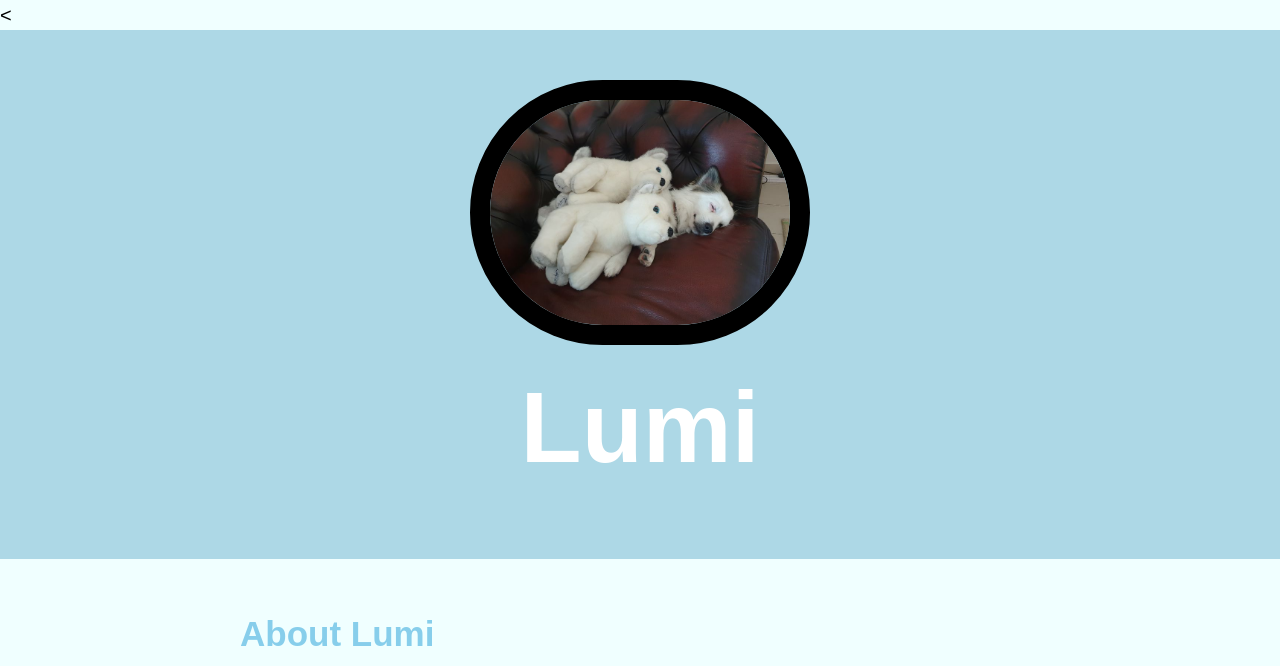
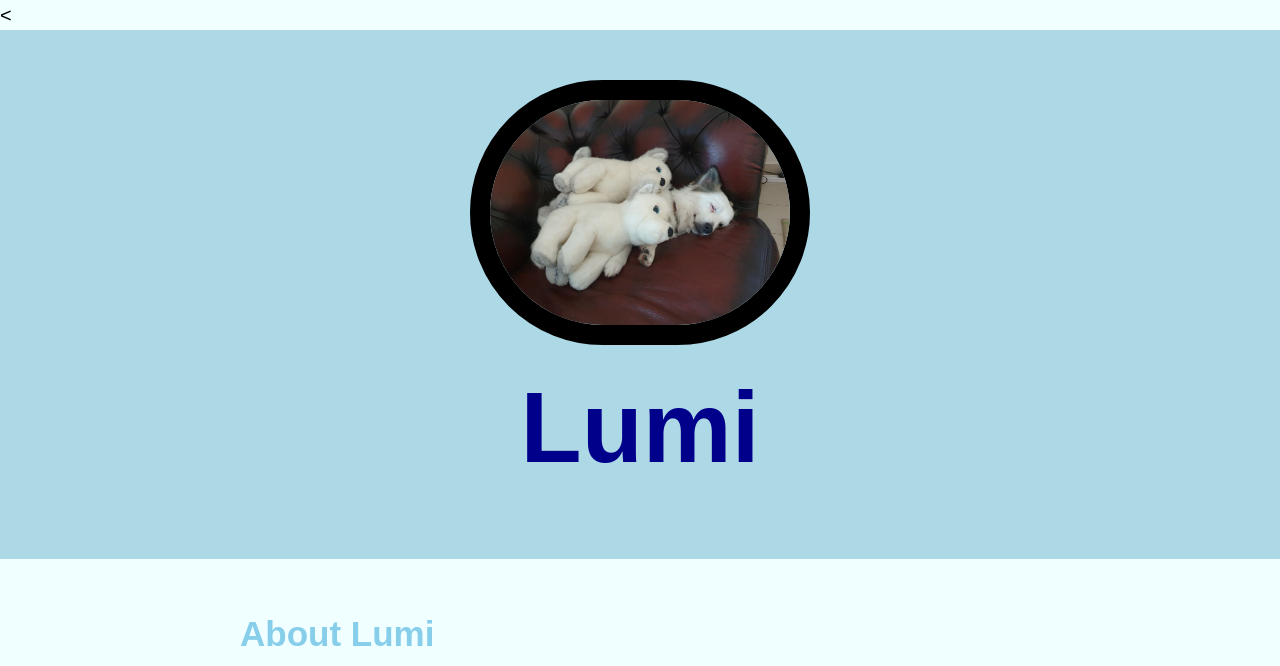
Before and after one commit to tonycrane11/Cartoon_hero, a plain HTML site: page index.html in a window 1280 px wide. Shown: the top 666 px of the page. Drawn offline with Linux system fonts and the light colour scheme; a web font is replaced by a local one.

Commit message:
Update lumi.css

```diff
--- a/css/lumi.css
+++ b/css/lumi.css
@@ -5,6 +5,8 @@ body{
 	font-size: 20px;
 	line-height: 30px;
 }
+/*header styles */
+
 header{
 	background-color: lightblue;
 	text-align: center;
@@ -18,7 +20,7 @@ h1,h2{
 
 
 header h1{
-	color:  white;
+	color:  darkblue;
 	font-size: 100px
 
 
```
